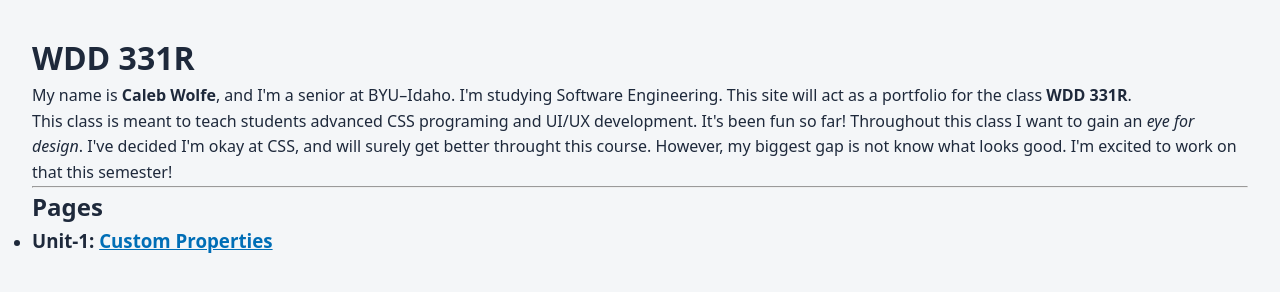
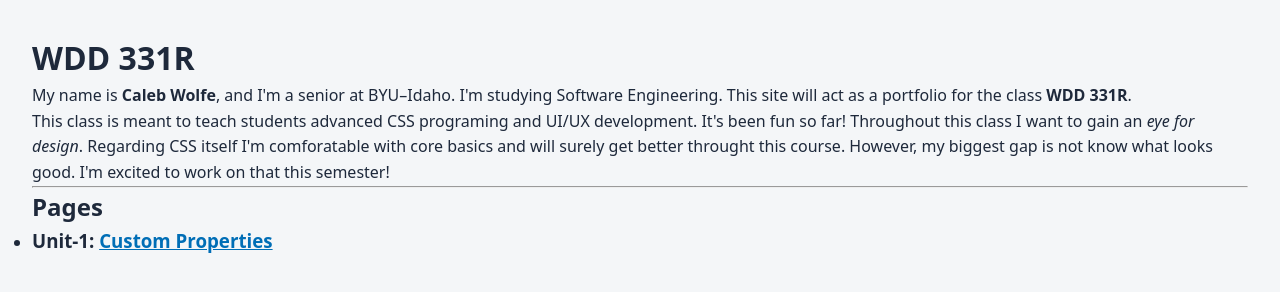
Before and after one commit to caleb-wo/wdd331-portfolio, a website built with Parcel: page index.html in a window 1280 px wide. Built offline with nearby package versions, Linux system fonts and the light colour scheme.

Commit message:
Small correction

```diff
--- a/index.html
+++ b/index.html
@@ -11,7 +11,7 @@
    <h1>WDD 331R</h1>
    <div id="introduction">
       <p>My name is <strong>Caleb Wolfe</strong>, and I'm a senior at BYU–Idaho. I'm studying Software Engineering. This site will act as a portfolio for the class <strong>WDD 331R</strong>.</p>
-      <p>This class is meant to teach students advanced CSS programing and UI/UX development. It's been fun so far! Throughout this class I want to gain an <i>eye for design</i>. I've decided I'm okay at CSS, and will surely get better throught this course. However, my biggest gap is not know what looks good. I'm excited to work on that this semester!</p>
+      <p>This class is meant to teach students advanced CSS programing and UI/UX development. It's been fun so far! Throughout this class I want to gain an <i>eye for design</i>. Regarding CSS itself I'm comforatable with core basics and will surely get better throught this course. However, my biggest gap is not know what looks good. I'm excited to work on that this semester!</p>
    </div>
    <hr>
    <ul><h2>Pages</h2>
```
